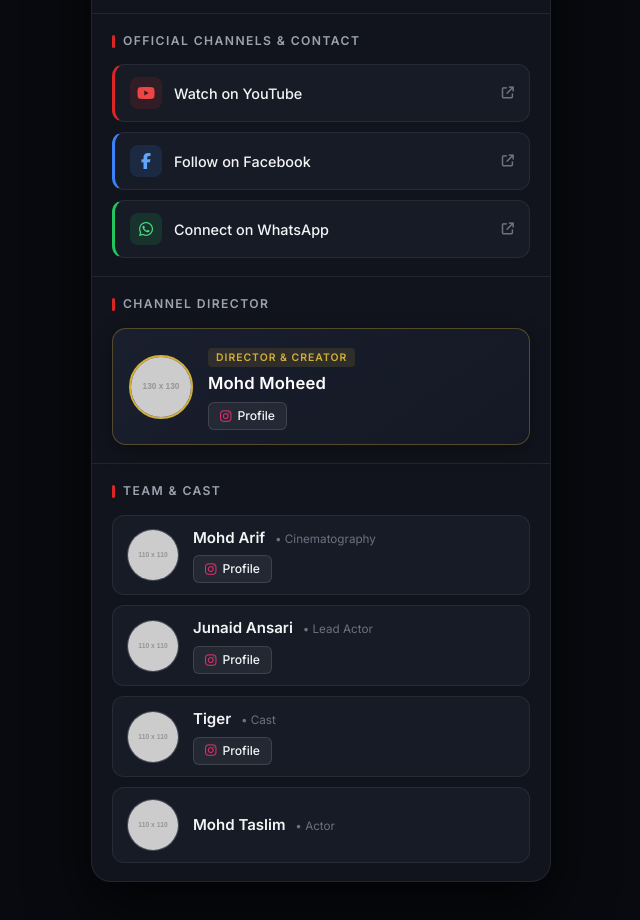
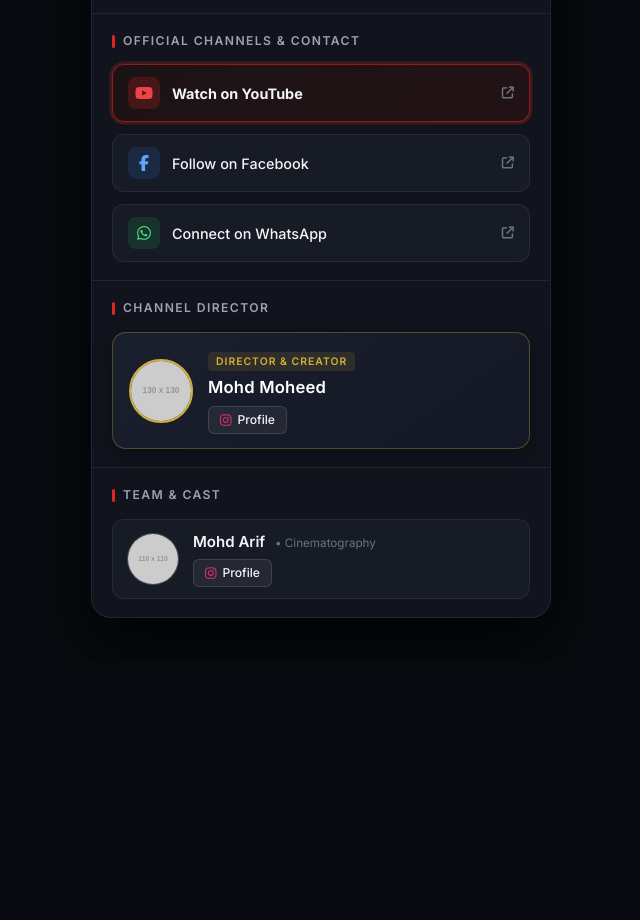
Before and after one commit to mtcinemaofficial/mtcinema.github.io, a plain HTML site: page index.html in a window 1280 px wide. Shown: the part 440-1360 px from the top of the page, without its empty margins (319-959 px from the left). After the commit the page ends 1102 px from the top, so only its background shows below. Drawn offline with Linux system fonts and the light colour scheme; placeholder pictures from the web are drawn by us.

Commit message:
Update index.html

```diff
--- a/index.html
+++ b/index.html
@@ -14,7 +14,6 @@
       --bg-body: #080a0f;
       --bg-card: #11141d;
       --bg-elevated: #171b26;
-      --bg-director: #1a1e2b;
       --border-subtle: rgba(255, 255, 255, 0.07);
       --border-hover: rgba(255, 255, 255, 0.16);
       --border-gold: rgba(212, 175, 55, 0.32);
@@ -184,11 +183,11 @@
       line-height: 1.45;
     }
 
-    /* 3. Direct Social Links */
+    /* 3. Direct Social Links with Animated YouTube Highlight */
     .social-stack {
       display: flex;
       flex-direction: column;
-      gap: 10px;
+      gap: 12px;
     }
 
     .btn-link {
@@ -228,21 +227,40 @@
       font-size: 1rem;
     }
 
-    .yt-accent .btn-icon { background: rgba(220, 38, 38, 0.14); color: #ef4444; }
-    .yt-accent { border-left: 3px solid #dc2626; }
+    /* Highly Highlighted & Animated YouTube Button */
+    .yt-highlight {
+      background: linear-gradient(135deg, #1c1315 0%, #221215 100%);
+      border: 1.5px solid rgba(220, 38, 38, 0.6);
+      box-shadow: 0 0 16px rgba(220, 38, 38, 0.22);
+      animation: ytPulse 2.2s infinite ease-in-out;
+    }
+
+    .yt-highlight .btn-icon {
+      background: rgba(220, 38, 38, 0.22);
+      color: #ef4444;
+    }
+
+    @keyframes ytPulse {
+      0% {
+        box-shadow: 0 0 0 0 rgba(220, 38, 38, 0.35);
+      }
+      70% {
+        box-shadow: 0 0 0 8px rgba(220, 38, 38, 0);
+      }
+      100% {
+        box-shadow: 0 0 0 0 rgba(220, 38, 38, 0);
+      }
+    }
 
     .fb-accent .btn-icon { background: rgba(59, 130, 246, 0.14); color: #60a5fa; }
-    .fb-accent { border-left: 3px solid #3b82f6; }
-
     .wa-accent .btn-icon { background: rgba(34, 197, 94, 0.14); color: #4ade80; }
-    .wa-accent { border-left: 3px solid #22c55e; }
 
     .btn-arrow {
       font-size: 0.76rem;
       color: var(--text-muted);
     }
 
-    /* 4. Director Card (Subtle Highlight) & Team Row Cards */
+    /* 4. Director Card & Team Row Cards */
     .director-card {
       display: flex;
       align-items: center;
@@ -316,7 +334,7 @@
       color: #e1306c;
     }
 
-    /* Team Members Vertical Stack (Photo Left, Name + Profile Link Right) */
+    /* Team Members List */
     .team-list {
       display: flex;
       flex-direction: column;
@@ -361,7 +379,7 @@
       font-weight: 400;
     }
 
-    /* 5. Movies & Upcoming Posters (Horizontal Scroll) */
+    /* 5. Movies & Upcoming Posters */
     .h-scroll {
       display: flex;
       gap: 12px;
@@ -537,24 +555,23 @@
         <span class="status-dot"></span>
         <div>
           <div class="status-label">Latest Production Status</div>
-          <!-- यहाँ आप जब चाहें अपना नया स्टेटस अपडेट लिख सकते हैं -->
           <p class="status-text">Post-production &amp; final editing underway for our upcoming psychological thriller <strong>AKELA</strong>. Stay tuned!</p>
         </div>
       </div>
     </section>
 
-    <!-- DIRECT LINKS (YOUTUBE, FACEBOOK, WHATSAPP) -->
+    <!-- DIRECT LINKS (ANIMATED & HIGHLIGHTED YOUTUBE, FACEBOOK, WHATSAPP) -->
     <section class="section">
       <div class="section-header">
         <span class="section-title">Official Channels &amp; Contact</span>
       </div>
 
       <div class="social-stack">
-        <!-- YouTube Direct Link -->
-        <a href="https://www.youtube.com/@mtcinema_official" target="_blank" rel="noopener noreferrer" class="btn-link yt-accent">
+        <!-- Highly Highlighted & Animated YouTube Direct Link -->
+        <a href="https://www.youtube.com/@mtcinema_official" target="_blank" rel="noopener noreferrer" class="btn-link yt-highlight">
           <div class="btn-left">
             <span class="btn-icon"><i class="fa-brands fa-youtube"></i></span>
-            <span>Watch on YouTube</span>
+            <span><strong>Watch on YouTube</strong></span>
           </div>
           <i class="fa-solid fa-arrow-up-right-from-square btn-arrow"></i>
         </a>
@@ -579,7 +596,7 @@
       </div>
     </section>
 
-    <!-- DIRECTOR PROFILE (SUBTLE HIGHLIGHT) -->
+    <!-- DIRECTOR PROFILE -->
     <section class="section">
       <div class="section-header">
         <span class="section-title">Channel Director</span>
@@ -590,7 +607,6 @@
         <div class="person-details">
           <span class="director-badge">Director &amp; Creator</span>
           <div class="director-name">Mohd Moheed</div>
-          <!-- यहाँ अपना Instagram लिंक डालें -->
           <a href="https://www.instagram.com/" target="_blank" rel="noopener noreferrer" class="profile-pill">
             <i class="fa-brands fa-instagram"></i>
             <span>Profile</span>
@@ -599,7 +615,7 @@
       </div>
     </section>
 
-    <!-- TEAM MEMBERS (PHOTO LEFT, NAME + INSTAGRAM PROFILE RIGHT) -->
+    <!-- TEAM MEMBERS & CAST (INCLUDING SONU & ISMAIL) -->
     <section class="section">
       <div class="section-header">
         <span class="section-title">Team &amp; Cast</span>
@@ -616,35 +632,3 @@
               <span>Profile</span>
             </a>
           </div>
-        </div>
-
-        <!-- 2. Junaid Ansari -->
-        <div class="member-row">
-          <img src="team-junaid.jpg" alt="Junaid Ansari" class="member-photo" onerror="this.src='https://placehold.co/110x110/232838/9ca3af?text=JA'">
-          <div class="person-details">
-            <div class="member-name">Junaid Ansari <span class="member-role">• Lead Actor</span></div>
-            <a href="https://www.instagram.com/" target="_blank" rel="noopener noreferrer" class="profile-pill">
-              <i class="fa-brands fa-instagram"></i>
-              <span>Profile</span>
-            </a>
-          </div>
-        </div>
-
-        <!-- 3. Tiger -->
-        <div class="member-row">
-          <img src="team-tiger.jpg" alt="Tiger" class="member-photo" onerror="this.src='https://placehold.co/110x110/232838/9ca3af?text=TG'">
-          <div class="person-details">
-            <div class="member-name">Tiger <span class="member-role">• Cast</span></div>
-            <a href="https://www.instagram.com/" target="_blank" rel="noopener noreferrer" class="profile-pill">
-              <i class="fa-brands fa-instagram"></i>
-              <span>Profile</span>
-            </a>
-          </div>
-        </div>
-
-        <!-- 4. Mohd Taslim -->
-        <div class="member-row">
-          <img src="team-taslim.jpg" alt="Mohd Taslim" class="member-photo" onerror="this.src='https://placehold.co/110x110/232838/9ca3af?text=MT'">
-          <div class="person-details">
-            <div class="member-name">Mohd Taslim <span class="member-role">• Actor</span></div>
-            <a href="https://www.instagram.com/" target="_blank" rel="noopener noreferrer
```
